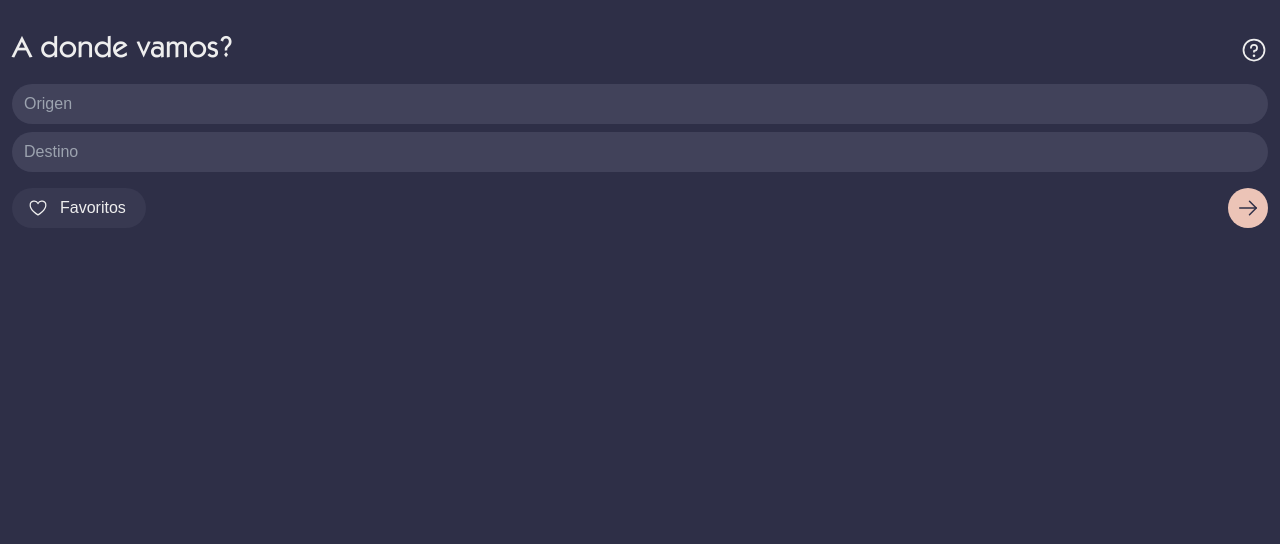
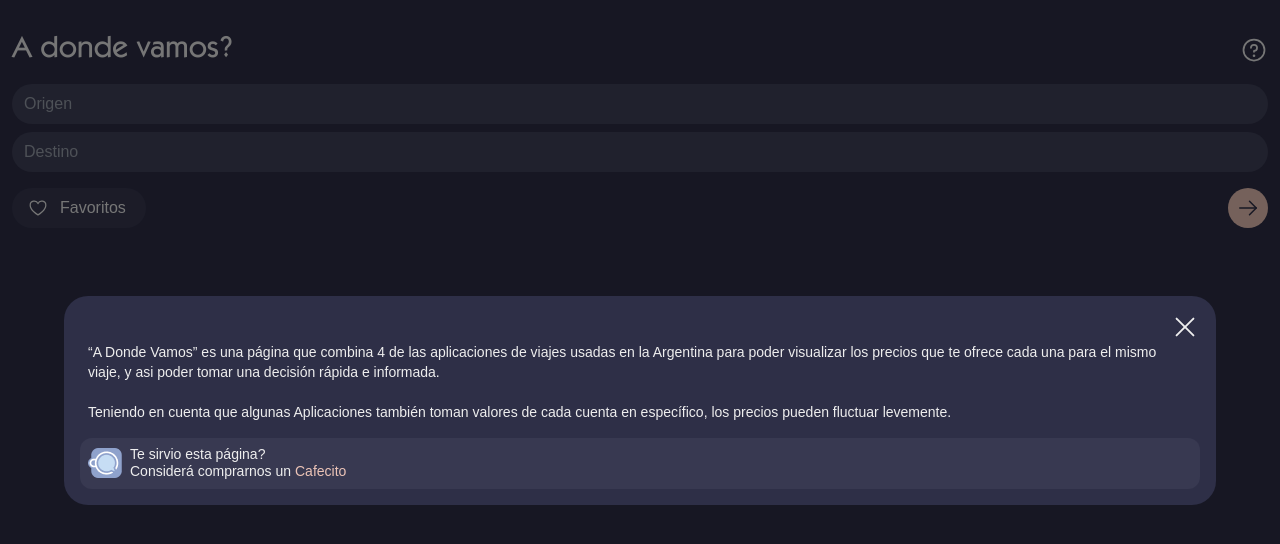
Before and after one commit to fabroo/payless, a React (Create React App) app in the folder app/frontend/: page / in a window 1280 px wide. Both pictures are taken after a click on the button 1254 px from the left and 50 px from the top of the page. Shown: the top 544 px of the page. Built offline with nearby package versions, Linux system fonts and the light colour scheme; the HTML template or start-up script is replaced by a standard one.

Commit message:
feat: add help modal
* feat: 🎸 wip

* feat: 🎸 add help modal

* refactor: 💡 refactored css & js

```diff
--- a/app/frontend/package.json
+++ b/app/frontend/package.json
@@ -10,12 +10,14 @@
     "@types/node": "^16.7.13",
     "@types/react": "^18.0.0",
     "@types/react-dom": "^18.0.0",
+    "@types/react-modal": "^3.13.1",
     "autoprefixer": "^10.4.7",
     "phosphor-react": "^1.4.1",
     "postcss": "^8.4.14",
     "react": "^18.2.0",
     "react-dom": "^18.2.0",
     "react-feather": "^2.0.10",
+    "react-modal": "^3.15.1",
     "react-scripts": "5.0.1",
     "tailwindcss": "^3.1.6",
     "typescript": "^4.4.2",
--- a/app/frontend/src/App.tsx
+++ b/app/frontend/src/App.tsx
@@ -1,25 +1,12 @@
 import { Component } from 'react';
 import './App.css';
-import InputHeader from './components/input-header/InputHeader';
+import Main from './components/main/Main';
 
 export default class App extends Component {
-  state = {
-    favouritesClicked: false,
-    favourites: []
-  }
-
-  finishedTyping = (type, text) => {
-    console.log("we do axios that shit", type, text)
-  }
-
   render() {
     return (
-      <div className="flex flex-col mt-4 mx-3">
-        <InputHeader
-          onFinishedTyping={this.finishedTyping}
-        >
-        </InputHeader>
-
+      <div className="mt-4 mx-3">
+        <Main/>
       </div>
     )
   }
--- a/app/frontend/src/components/input-header/InputHeader.tsx
+++ b/app/frontend/src/components/main/Main.tsx
@@ -1,33 +1,49 @@
 import { Question, ArrowRight } from "phosphor-react";
 import { useEffect, useState } from "react"
 
-import { FavouriteButton } from "../favourite-button/FavouriteButton";
+import { FavouriteButton } from "./favourite-button/FavouriteButton";
+import HelpModal  from "./help-modal/HelpModal";
 
-export default function InputHeader(props) {
-    const [focused, setFocus] = useState({
+interface FocusData {
+    origin: boolean;
+    destination: boolean;
+}
+
+interface AutocompleteData {
+    main: string;
+    secondary: string;
+}
+
+export default function Main() {
+    const [focused, setFocus] = useState<FocusData>({
         origin: false,
         destination: false
     })
-    const [animation, setAnimation] = useState(false)
-    const [originValue, setOriginValue] = useState('')
-    const [destinationValue, setDestinationValue] = useState('')
-    const [favouritesClicked, setFavouritesClicked] = useState(false)
+    const [animation, setAnimation] = useState<boolean>(false)
+    const [originValue, setOriginValue] = useState<string>('')
+    const [destinationValue, setDestinationValue] = useState<string>('')
+    const [favouritesClicked, setFavouritesClicked] = useState<boolean>(false)
+    const [modalOpened, setModalOpened] = useState<boolean>(false)
+    const [autocompleteValues, setAutocompleteValues] = useState<AutocompleteData[]>([])
 
-    let handleFocus = (e, type) => setFocus({
+    let handleFocus = (_e : any, type : string) => setFocus({
         ...focused,
         [type]: true
     })
 
-    let handleBlur = (e, type) =>
+    let handleBlur = (_e: any, type : string) =>
         setFocus({
             ...focused,
             [type]: false
         })
 
 
-    let handleChange = (type, val) => {
-        if (val.length > 3) props.onFinishedTyping(type, val)
+    let handleChange = (type: string, val: string) => {
+        if (val.length > 3) {
+            setAutocompleteValues([{main: 'Texto', secondary: 'max texto'}, {main: 'Texto', secondary: 'max texto'},{main: 'Texto', secondary: 'max texto'}])
+        }
     }
+
 
     let clickFavourites = () => setFavouritesClicked(!favouritesClicked)
 
@@ -49,9 +65,10 @@ export default function InputHeader(props) {
 
     return (
         <div className="flex flex-col">
+            <HelpModal isOpen={modalOpened} setOpen={setModalOpened} />
             <div className={"flex flex-row justify-between mt-4 " + (animation ? 'oculto' : 'mostrado')}>
                 <span className="font-kabel text-3xl text-whiteish">A donde vamos?</span>
-                <button className="text-sm text-whiteish">
+                <button className="text-sm text-whiteish" onClick={()=>setModalOpened(true)}>
                     <Question size={28} color={'#eee'}></Question>
                 </button>
             </div>
--- /dev/null
+++ b/app/frontend/src/components/main/help-modal/HelpModal.tsx
@@ -0,0 +1,40 @@
+import './modal.css';
+import ReactModal from 'react-modal'
+import { X } from 'phosphor-react'
+import cafecito_logo from '../../../assets/cafecito_logo.png'
+
+interface HelpModalProps {
+    isOpen: boolean;
+    setOpen: (isOpen: boolean) => void;
+}
+
+export default function HelpModal({isOpen, setOpen} : HelpModalProps) {
+    return (
+        <div>
+            <ReactModal
+                closeTimeoutMS={500}
+                isOpen={isOpen}
+                onRequestClose={() => setOpen(false)}
+                ariaHideApp={false}
+                className="modalContainer"
+                shouldCloseOnOverlayClick={true}
+            >
+                <div className="flex flex-col p-4 text-whiteish">
+                    <button onClick={()=>setOpen(false)} className="flex flex-row justify-end">
+                        <X size={30}></X>
+                    </button>
+                    <span className='text-sm px-2 mb-2 font-base'>
+                        “A Donde Vamos” es una página que combina 4 de las aplicaciones de viajes usadas en la Argentina para poder visualizar los precios que te ofrece cada una para el mismo viaje, y asi poder tomar una decisión rápida e informada.
+                        <br/>
+                        <br/>
+                        Teniendo en cuenta que algunas Aplicaciones también toman valores de cada cuenta en específico, los precios pueden fluctuar levemente.
+                    </span>
+                    <a href='https://cafecito.app/payless'><button className='flex flex-row items-center self-center w-full p-2 mt-2 rounded-xl bg-ocean-blue-700'>
+                        <img src={cafecito_logo} alt="" />
+                        <span className='pl-2 text-left text-sm leading-tight'>Te sirvio esta página?<br/>Considerá comprarnos un <span className='text-light-pink'>Cafecito</span></span>
+                    </button></a>
+                </div>
+            </ReactModal>
+        </div>
+    )
+}
--- /dev/null
+++ b/app/frontend/src/components/main/help-modal/modal.css
@@ -0,0 +1,30 @@
+.ReactModal__Overlay {
+    position: fixed;
+    top: 0;
+    left: 0;
+    width: 100%;
+    height: 100%;
+    background-color: rgba(0, 0, 0, 0.5) !important;
+    z-index: 1;
+    display: flex;
+    justify-content: center;
+    align-items: center;
+    opacity: 0;
+    transition: all 200ms ease-in-out;
+}
+
+.ReactModal__Overlay--after-open {
+    opacity: 1 !important;
+}
+
+.ReactModal__Overlay--before-close {
+    opacity: 0 !important;
+}
+
+.modalContainer {
+    width: 90%;
+    border-radius: 24px;
+    background-color: #2E2F47;
+    z-index: 2;
+    transition: opacity 2000ms ease-in-out;
+}
--- a/app/frontend/src/index.css
+++ b/app/frontend/src/index.css
@@ -30,23 +30,24 @@
 }
 
 *:focus {
-  -webkit-tap-highlight-color: transparent;
-  outline: none;
-  -ms-touch-action: manipulation;
-  touch-action: manipulation;
+  -webkit-tap-highlight-color: transparent !important;
+  outline: none !important;
+  -ms-touch-action: manipulation !important;
+  touch-action: manipulation !important;
 }
 
 body {
   margin: 0;
+  display: block;
   background-color: #2E2F47 !important;
-  display: flex;
-  flex-direction: column;
   font-family: 'Montserrat', sans-serif;
 }
 
 .font-kabel {
   font-family: 'ITC-Kabel';
 }
+
+/*----------------------- Colors -----------------------*/
 
 .bg-ocean-blue-800 {
   background-color: #2E2F47 !important;
@@ -71,6 +72,30 @@ body {
 .text-whiteish {
   color: #eee !important;
 }
+
+.text-ocean-blue-800 {
+  color: #2E2F47 !important;
+}
+
+.bg-beat {
+  background-color: #23D2AB !important;
+}
+
+.bg-cabify {
+  background-color: #7145D6 !important;
+}
+
+.bg-didi {
+  background-color: #FF7E3C !important;
+}
+
+.bg-uber {
+  background-color: #000000 !important;
+}
+
+/*----------------------------------------------*/
+
+/*----------------------- Animations -----------------------*/
 
 .oculto{
   animation: hide .3s ease;
@@ -113,22 +138,4 @@ body {
   to { transform: translateY(0%);}
 }
 
-.text-ocean-blue-800 {
-  color: #2E2F47 !important;
-}
-
-.bg-beat {
-  background-color: #23D2AB !important;
-}
-
-.bg-cabify {
-  background-color: #7145D6 !important;
-}
-
-.bg-didi {
-  background-color: #FF7E3C !important;
-}
-
-.bg-uber {
-  background-color: #000000 !important;
-}
+/*----------------------------------------------*/
--- /dev/null
+++ b/app/frontend/src/types/images.d.ts
@@ -0,0 +1,3 @@
+declare module '*.png';
+declare module '*.jpg';
+declare module '*.jpeg';
--- a/app/frontend/tsconfig.json
+++ b/app/frontend/tsconfig.json
@@ -19,9 +19,10 @@
     "resolveJsonModule": true,
     "isolatedModules": true,
     "noEmit": true,
-    "jsx": "react-jsx"
+    "jsx": "react-jsx",
+    "typeRoots": ["node_modules/@types", "src/types"]
   },
   "include": [
-    "src"
+    "src",
   ]
 }
```
Also changed, not shown: app/frontend/src/components/main/favourite-button/FavouriteButton.tsx (renamed from app/frontend/src/components/favourite-button/FavouriteButton.tsx, +6 -1 lines), app/frontend/src/assets/cafecito_logo.png (added).
